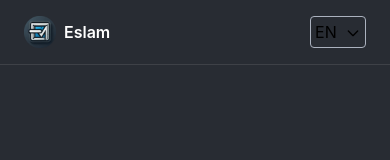
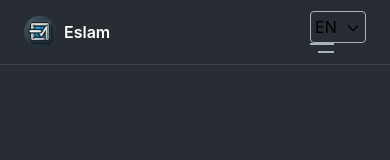
Before and after one commit to Eslam-mg/portfolio, a Next.js app: page / in a window 390 px wide. Shown: the top 160 px of the page. Built offline with nearby package versions, Linux system fonts and the light colour scheme.

Commit message:
add Button to open mobile menu

```diff
--- a/src/components/Navbar/Navbar.tsx
+++ b/src/components/Navbar/Navbar.tsx
@@ -40,6 +40,10 @@ export default function Navbar() {
 
                 <div className="">
                     <LanguageButton />
+                    <button type='button' aria-label='Button to open mobile menu' className="flex flex-col items-end justify-center gap-1.5 sm:hidden cursor-pointer">
+                        <span className="bg-textPrimaryColor h-0.5 w-6"/>
+                        <span className="bg-textPrimaryColor h-0.5 w-4"/>
+                    </button>
                 </div>
             </nav>
         </header>
```
